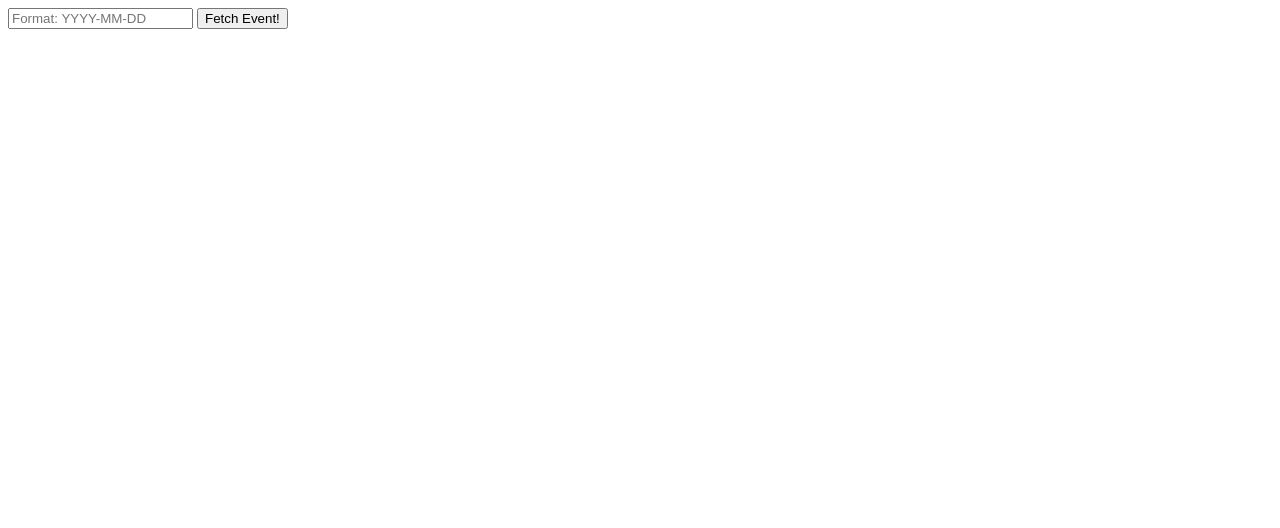
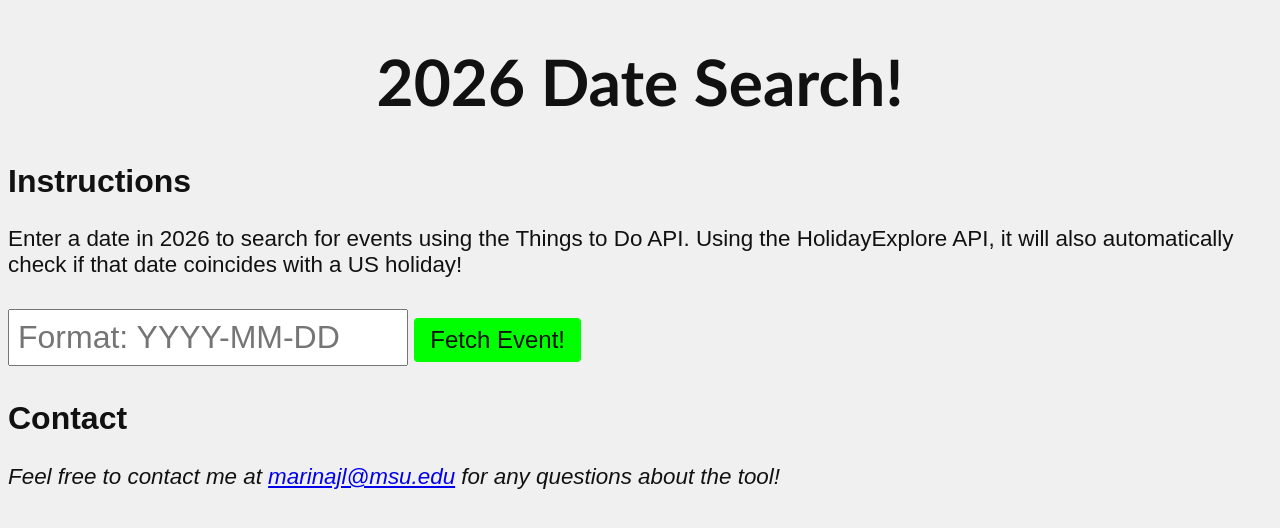
Before and after one commit to marinaj-l/api-lab, a plain HTML site: page index.html in a window 1280 px wide. Drawn offline with Linux system fonts and the light colour scheme.

Commit message:
Expanded on index.html, adding title and instructions and contact. Edited style.css to add basic layout rules

```diff
--- a/index.html
+++ b/index.html
@@ -4,9 +4,13 @@
     <meta charset="UTF-8">
     <meta name="viewport" content="width=device-width, initial-scale=1.0">
     <title>API Lab</title>
+    <link rel="stylesheet" href="style.css">
     <script src="index.js" defer></script>
 </head>
 <body>
+    <h1>2026 Date Search!</h1>
+    <h2>Instructions</h2>
+    <p>Enter a date in 2026 to search for events using the Things to Do API. Using the HolidayExplore API, it will also automatically check if that date coincides with a US holiday!</p>
     <input type="text" id="dateentry" placeholder="Format: YYYY-MM-DD">
     <button onclick="fetchData(); fetchUSHoliday(document.getElementById('dateentry').value.trim());">Fetch Event!</button>
     <!-- AI Disclosure:
@@ -16,5 +20,11 @@
     -->
     <p id="result" aria-live="polite"></p>
     <p id="holiday-result" aria-live="polite"></p>
+    <footer>
+        <h2>Contact</h2>
+            <address>
+                <p>Feel free to contact me at <a href="mailto:marinajl@msu.edu">marinajl@msu.edu</a> for any questions about the tool!</p>
+            </address>
+    </footer>
 </body>
 </html>
--- a/style.css
+++ b/style.css
@@ -0,0 +1,41 @@
+:root {
+    --primary-bg: #f0f0f0;
+    --secondary-bg: #ffffff;
+}
+
+body {
+    font-size: 1.4rem;
+    font-family: Arial, sans-serif;
+    background-color: var(--primary-bg);
+    color: #111111;
+}
+
+h1 {
+    font-size: 4rem;
+    text-align: center;
+    font-family:'Trebuchet MS', 'Lucida Sans Unicode', 'Lucida Grande', 'Lucida Sans', Arial, sans-serif
+}
+
+h2 {
+    font-size: 2rem;
+}
+
+input {
+    font-size: 2rem;
+    padding: 0.5rem;
+    margin: 0.5rem 0;
+    width: 100%;
+    max-width: 400px;
+    box-sizing: border-box;
+}
+
+button {
+    font-size: 1.5rem;
+    padding: 0.5rem 1rem;
+    margin: 0.5rem 0;
+    cursor: pointer;
+    background-color: #00ff00;
+    color: #111111;
+    border: none;
+    border-radius: 4px;
+}
```
